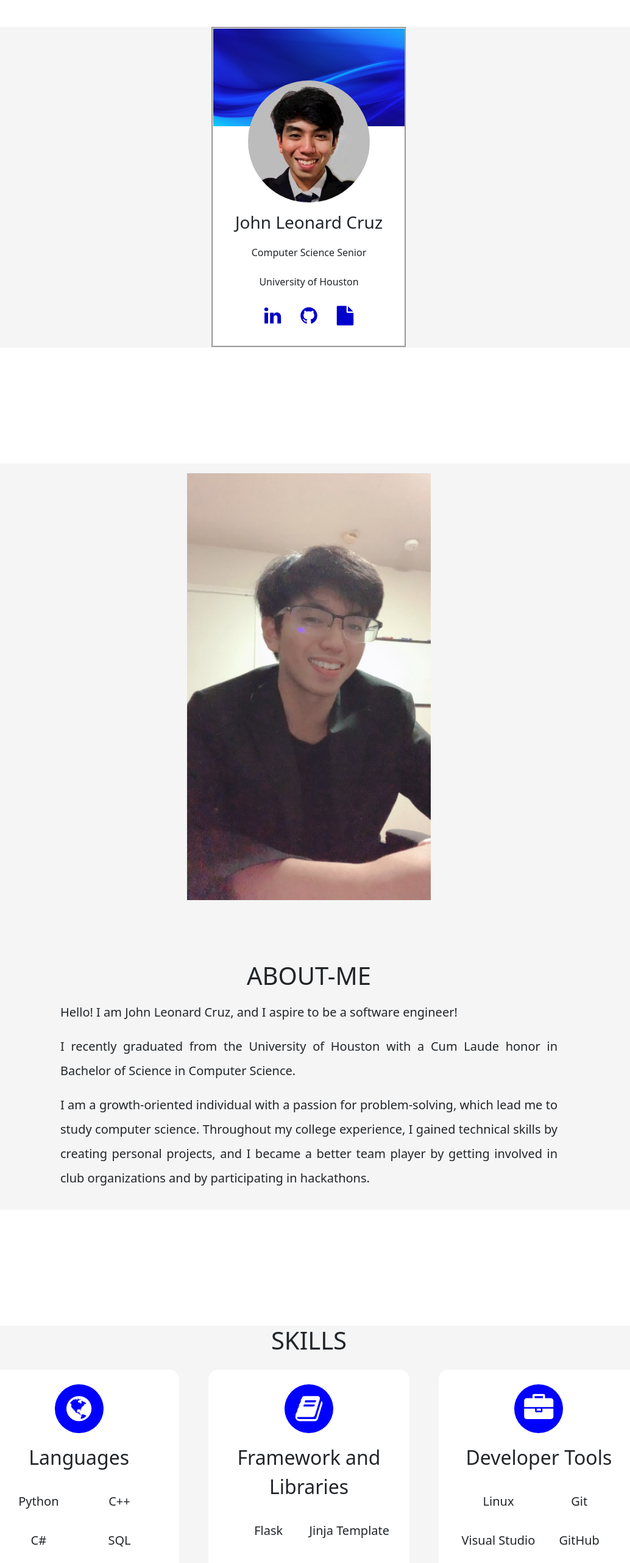
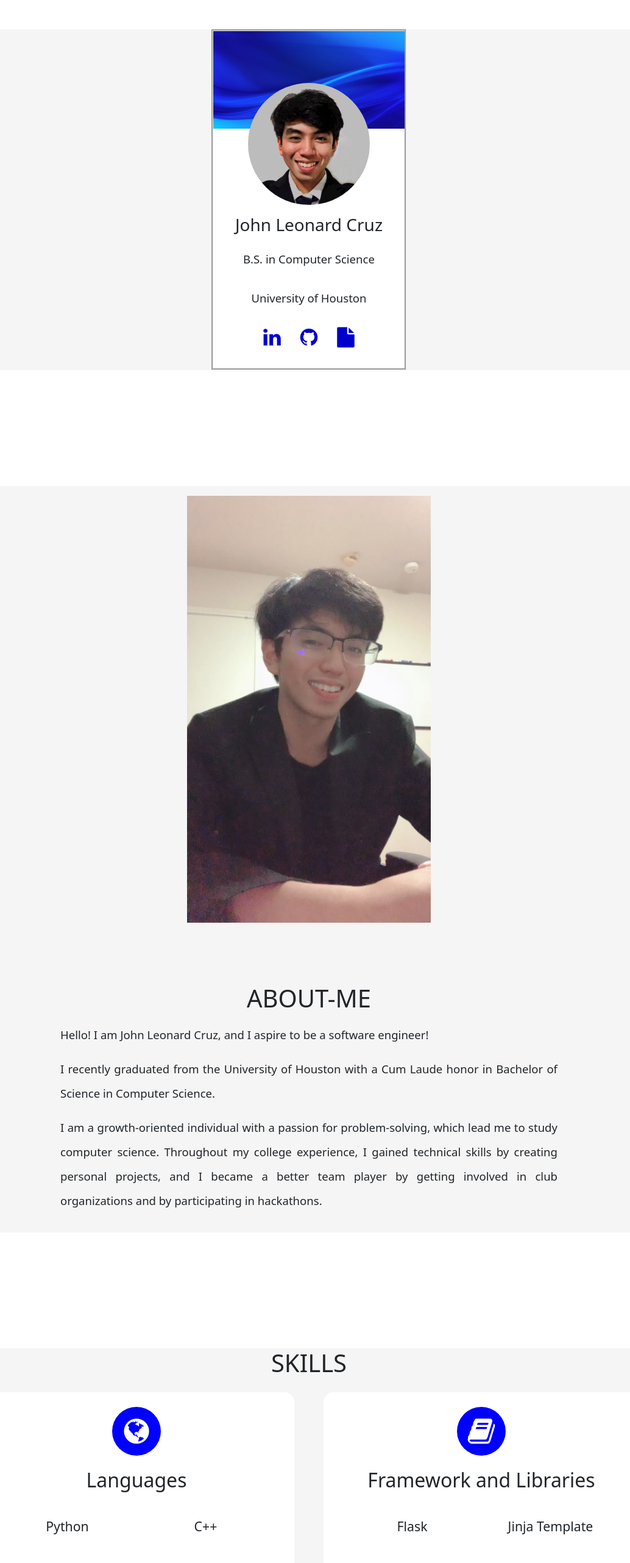
Before and after one commit to jcrz28/Personal-Website-ReactJS, a React (Create React App) app in the folder personal-website/: page / in a window 1280 px wide. Shown: the part 234-2797 px from the top of the page at 61% size, without its empty margins (133-1167 px from the left). Built offline with nearby package versions, Linux system fonts and the light colour scheme.

Commit message:
Fluid Typography

```diff
--- a/personal-website/src/Components/About/About.css
+++ b/personal-website/src/Components/About/About.css
@@ -18,7 +18,6 @@
 .about-info div p {
     margin: 1rem 0rem;
     line-height: 2.5rem;
-    font-size: 1.25rem;
     text-align: justify;
 }
 
--- a/personal-website/src/Components/Card/Card.css
+++ b/personal-website/src/Components/Card/Card.css
@@ -20,13 +20,12 @@
     margin-left: auto;
     margin-right: auto;
     border-radius: 100px;
-    position: relative;
 }
 
 .card-content {
     margin: 1rem 0rem 0rem;
     text-align: center;
-    line-height: 3rem;
+    line-height: 4rem;
 }
 
 .icon-link{
@@ -35,7 +34,7 @@
 }
 
 .icon-link a {
-    font-size: 2rem;
+    font-size: calc(2rem + .1vw) !important;
     margin: 0rem 1rem;
     color: #0000cc;
 }
--- a/personal-website/src/Components/Card/Card.js
+++ b/personal-website/src/Components/Card/Card.js
@@ -19,7 +19,7 @@ const Card = () => {
 
                 <div className = "card-content">
                     <h3>John Leonard Cruz</h3>
-                    <p>Computer Science Senior<br/>University of Houston</p>
+                    <p>B.S. in Computer Science<br/>University of Houston</p>
                 </div>
 
                 <div className = "icon-link">
--- a/personal-website/src/Components/Footer/Footer.css
+++ b/personal-website/src/Components/Footer/Footer.css
@@ -1,5 +1,4 @@
 footer{
-    position: relative;
     background-color: darkblue;
     padding: 1.5rem;
     margin-top: 190px;
@@ -10,7 +9,7 @@ footer{
 }
 
 .footer-links a {
-    font-size: 2rem;
+    font-size: calc(2rem + .1vw) !important;
     margin: 0rem 1.5rem;
     color: white;
 }
--- a/personal-website/src/Components/NavigationBar/NavigationBar.css
+++ b/personal-website/src/Components/NavigationBar/NavigationBar.css
@@ -5,7 +5,7 @@
 
 .navbar-brand {
     padding: 0rem 1rem;
-    font-size: 1.5rem !important;
+    font-size: calc(1.5rem + .1vw) !important;
 }
 
 #responsive-navbar-nav .navbar-nav a{
--- a/personal-website/src/Components/Skills/Skills.css
+++ b/personal-website/src/Components/Skills/Skills.css
@@ -38,12 +38,12 @@
     -ms-grid-columns: 1fr 1fr;
     grid-template-columns: repeat(2, 1fr);
 
-    line-height: 3rem;
-    font-size: 1.25rem;
+    line-height: 3.5rem;
+    font-size: calc(1.25rem + .1vw) !important;
     padding: 0.5rem;
 }
 
-@media screen and (max-width: 1200px) {
+@media screen and (max-width: 1400px) {
     .skills{
         -ms-grid-columns: 1fr 1fr;
         grid-template-columns: repeat(2, 1fr);
--- a/personal-website/src/index.css
+++ b/personal-website/src/index.css
@@ -12,7 +12,7 @@ body {
   -webkit-font-smoothing: antialiased;
   -moz-osx-font-smoothing: grayscale;
   width: 100vw;
-
+  font-size: calc(1rem + .2vw) !important;
 }
 
 code {
```
